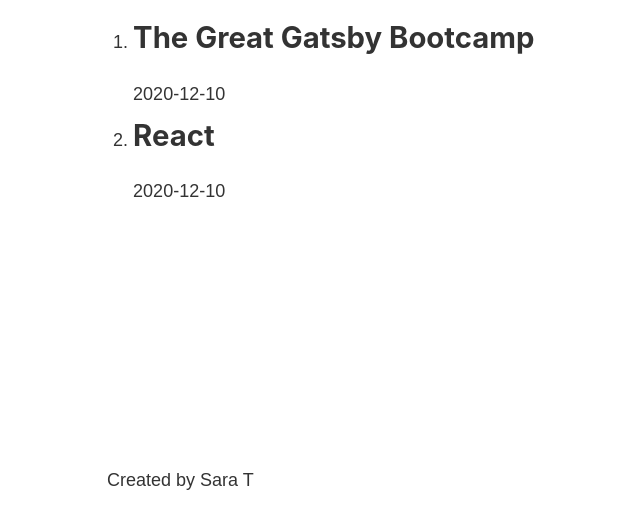
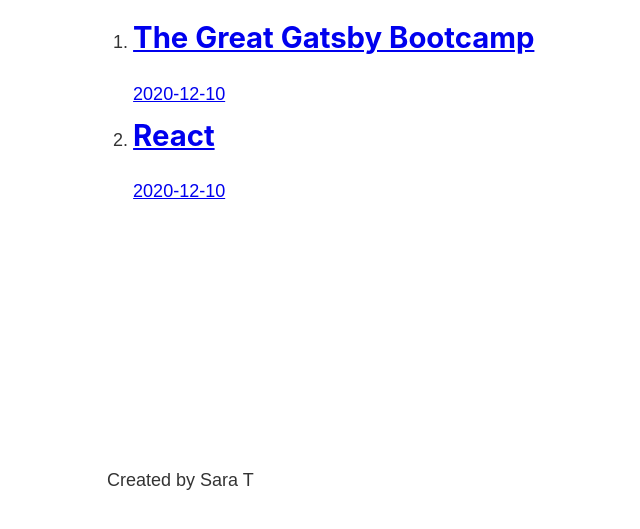
Before and after one commit to saharatijol/gatsbyjs-basic, a Gatsby site: page /blog in a window 1280 px wide. Shown: the part 263-792 px from the top of the page, without its empty margins (176-816 px from the left). Built offline with nearby package versions, Linux system fonts and the light colour scheme; Gatsby itself is replaced by a stand-in of ours.

Commit message:
Complete mini challenge: Link posts by fetching slug for posts

```diff
--- a/src/pages/blog.js
+++ b/src/pages/blog.js
@@ -1,6 +1,6 @@
 import React from 'react'
 import Layout from '../components/layout'
-import {graphql, useStaticQuery} from "gatsby";
+import {Link, graphql, useStaticQuery} from "gatsby";
 
 const BlogPage = () => {
 
@@ -12,9 +12,14 @@
                         frontmatter {
                             title,
                             date
-                            }
-
-                            }}}}
+                        }
+                        fields {
+                            slug
+                        }
+                    }
+                }
+            }
+        }
     `)
 
     return (
@@ -24,8 +29,10 @@
                 {data.allMarkdownRemark.edges.map((edge) => {
                     return (
                         <li>
+                            <Link to={`/blog/${edge.node.fields.slug}`}>
                             <h2>{edge.node.frontmatter.title}</h2>
                             <p>{edge.node.frontmatter.date}</p>
+                            </Link>
                         </li>
                     )
                 })}
```
